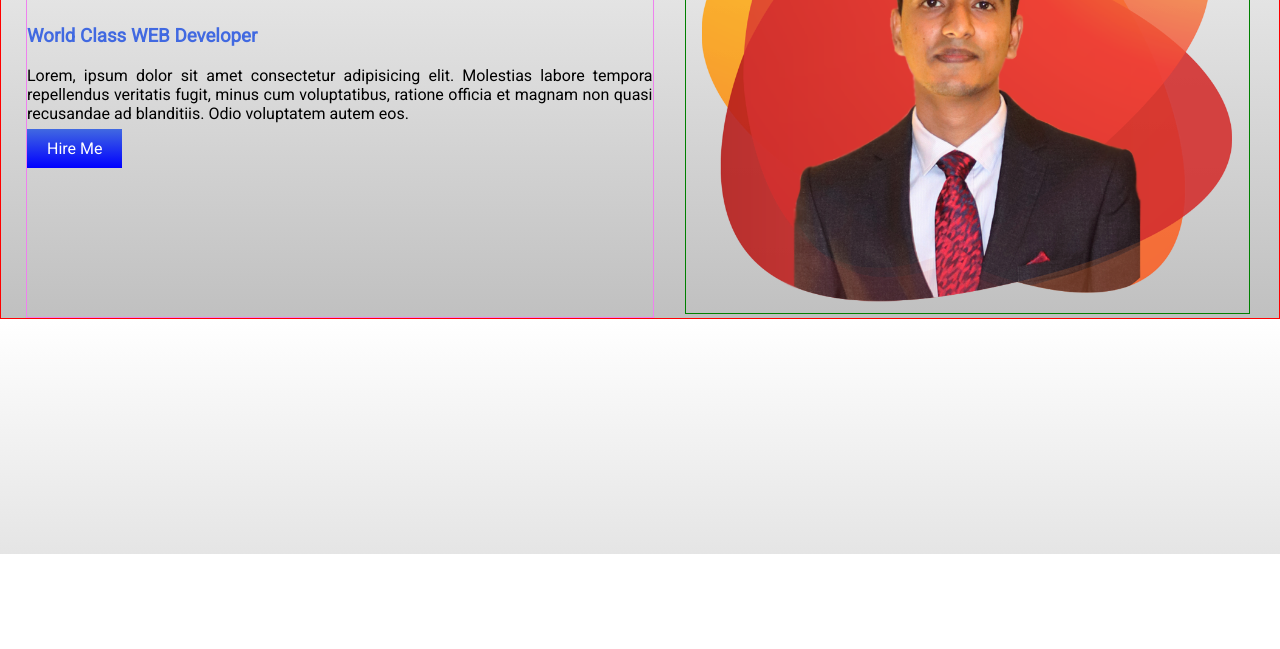
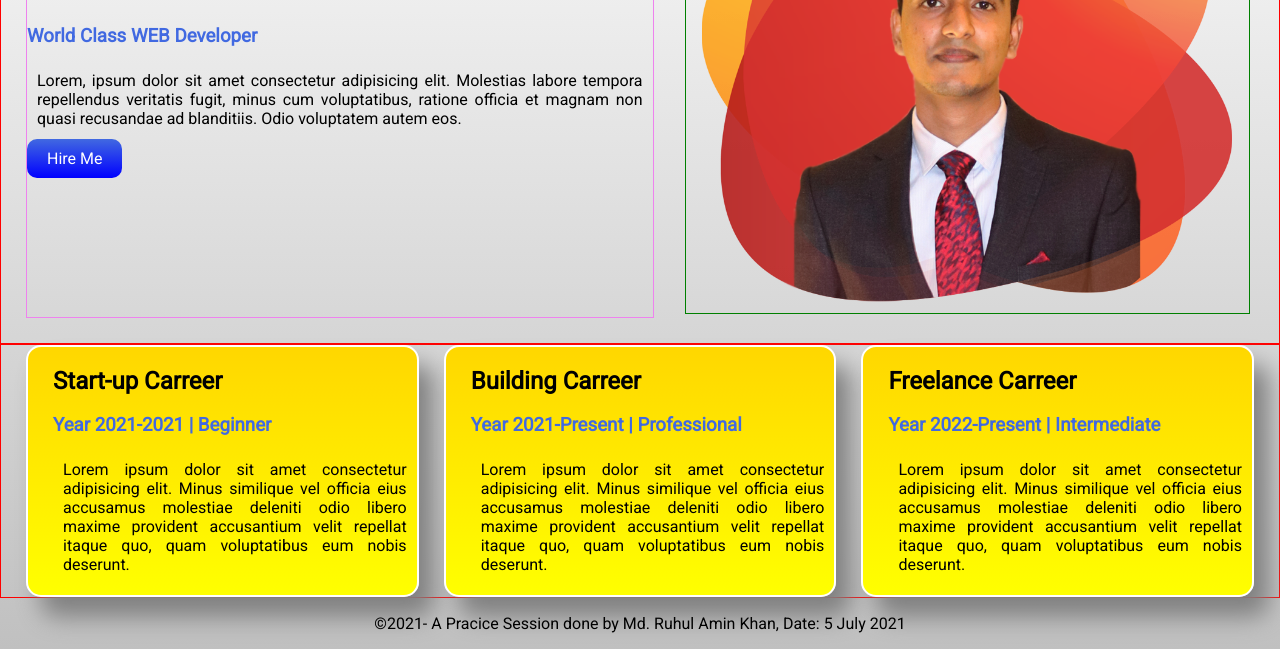
Before and after one commit to ruhul-7451/practice-portfolio, a plain HTML site: page index.html in a window 1280 px wide. Shown: the part 246-895 px from the top of the page. Before the commit the page ends 800 px from the top, so only its background shows below. Drawn offline with Linux system fonts and the light colour scheme.

Commit message:
second stage decoration done!

```diff
--- a/index.html
+++ b/index.html
@@ -40,7 +40,35 @@
         </div>
 
     </section>
-
+    <section class="display-flex">
+        <div class="seperate-box">
+            <h2>Start-up Carreer</h2>
+            <h3 class="blue-text">Year 2021-2021 | Beginner</h3>
+            <p class="text-deco">Lorem ipsum dolor sit amet consectetur adipisicing elit. Minus similique vel officia
+                eius accusamus
+                molestiae deleniti odio libero maxime provident accusantium velit repellat itaque quo, quam voluptatibus
+                eum nobis deserunt.</p>
+        </div>
+        <div class="seperate-box">
+            <h2>Building Carreer</h2>
+            <h3 class="blue-text">Year 2021-Present | Professional</h3>
+            <p class="text-deco">Lorem ipsum dolor sit amet consectetur adipisicing elit. Minus similique vel officia
+                eius accusamus
+                molestiae deleniti odio libero maxime provident accusantium velit repellat itaque quo, quam voluptatibus
+                eum nobis deserunt.</p>
+        </div>
+        <div class="seperate-box">
+            <h2>Freelance Carreer</h2>
+            <h3 class="blue-text">Year 2022-Present | Intermediate</h3>
+            <p class="text-deco">Lorem ipsum dolor sit amet consectetur adipisicing elit. Minus similique vel officia
+                eius accusamus
+                molestiae deleniti odio libero maxime provident accusantium velit repellat itaque quo, quam voluptatibus
+                eum nobis deserunt.</p>
+        </div>
+    </section>
+    <footer>
+        <p>&copy;2021- A Pracice Session done by Md. Ruhul Amin Khan, Date: 5 July 2021</p>
+    </footer>
 
 
 </body>
--- a/style.css
+++ b/style.css
@@ -21,6 +21,7 @@ body{
 }
 .half-width{
     width: 50%;
+    margin-bottom: 25px;
 }
 .border-check{
     border: violet solid 1px;
@@ -33,13 +34,26 @@ body{
 .link-button{
     text-decoration: none;
     background-image: linear-gradient(royalblue , blue);
+    border-radius: 10px;
     padding: 10px 20px;
     color: white;
 }
 .text-deco{
     text-align: justify;
+    padding: 5px 10px 5px 10px;
 }
 .button-post{
     text-align: right;
     margin: 2% 5% 2% 0;
 }
+.seperate-box{
+    background-image: linear-gradient(gold, yellow);
+    border: white solid 2px;
+    border-radius: 15px;
+    box-shadow:  15px 20px 25px grey;
+    margin-right: 2%;
+    padding-left: 2%;
+}
+footer p{
+    text-align: center;
+}
```
